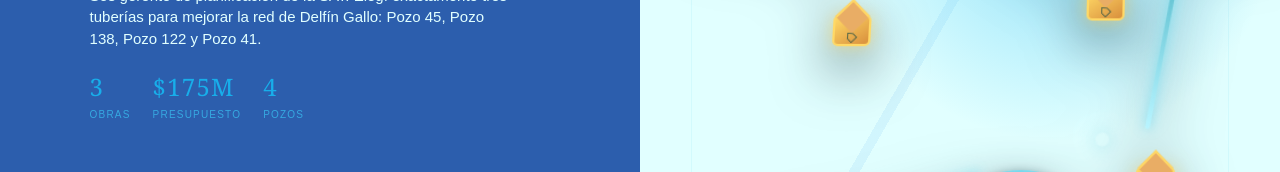
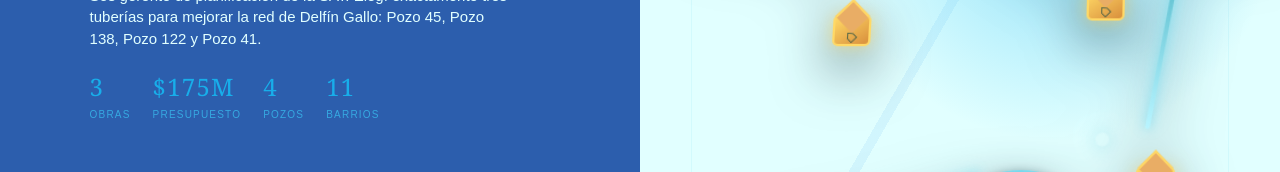
Before and after one commit to FranprzDev/gpozos-game, a Next.js app: page / in a window 1280 px wide. Shown: the part 383-555 px from the top of the page. Built offline with nearby package versions, Linux system fonts and the light colour scheme.

Commit message:
Show wells and neighborhoods on landing

```diff
--- a/app/page.tsx
+++ b/app/page.tsx
@@ -365,6 +365,9 @@ export default function Home() {
             <span>
               <b>4</b> pozos
             </span>
+            <span>
+              <b>11</b> barrios
+            </span>
           </div>
           <div className="start-field"><label>Nombre del gerente<input value={name} onChange={(e) => setName(e.target.value)} onKeyDown={(e) => e.key === "Enter" && begin()} placeholder="Escribí tu nombre" /></label><button aria-label="Comenzar planificación" disabled={!name.trim()} onClick={begin}>→</button></div>
           <div className="mobile-flow" aria-label="Pozo, tubería y barrio"><div className="mobile-flow-item"><i className="mobile-well"/><span>Pozo</span></div><div className="mobile-water-pipe"><b/></div><div className="mobile-flow-item"><i className="mobile-house">⌂</i><span>Barrio</span></div></div>
```
